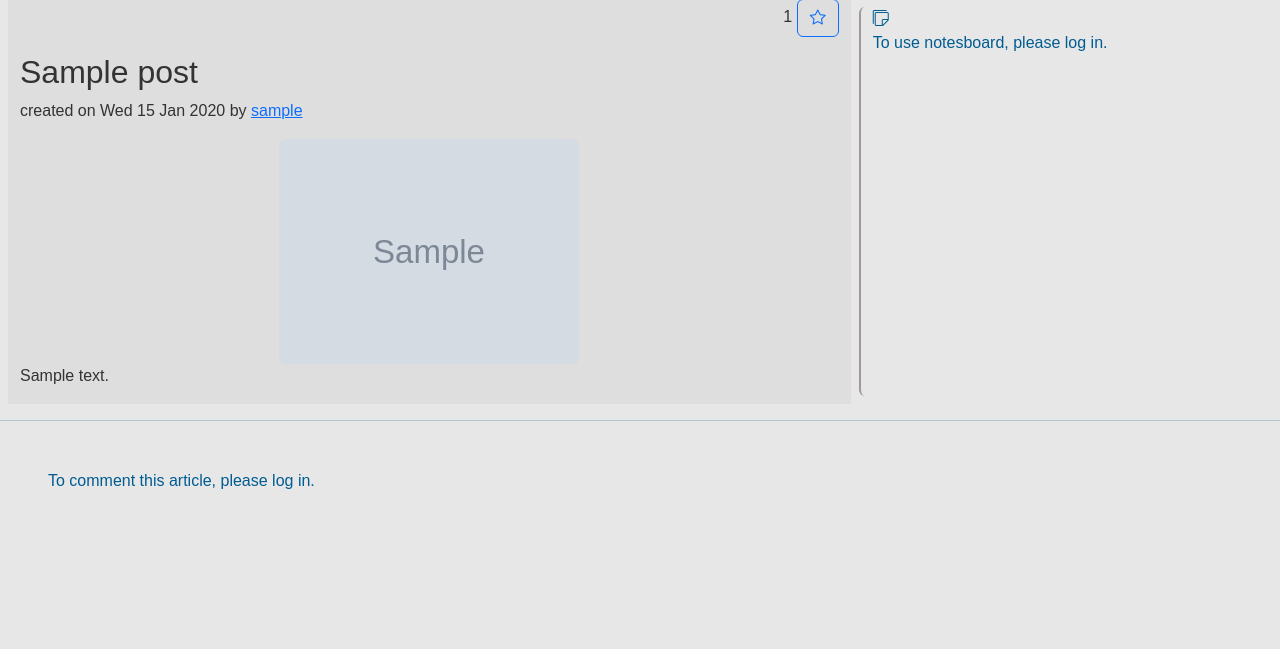
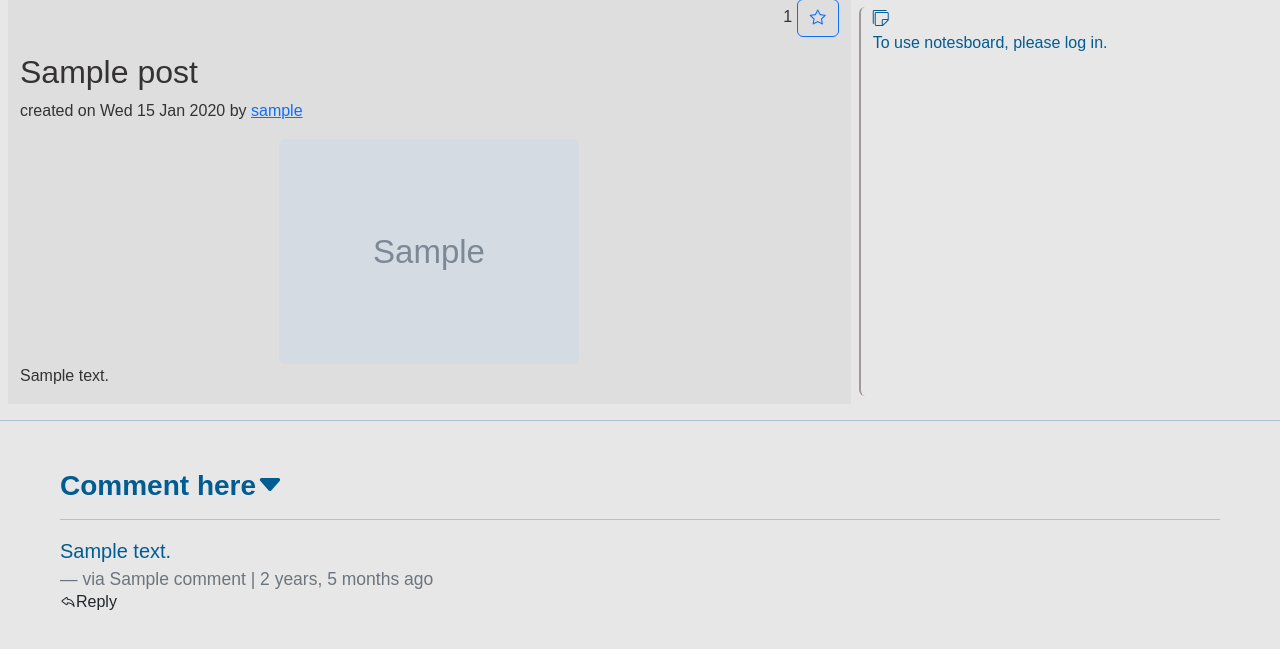
Before and after one commit to Jo-Zh/lba, a Django app: page /detail/1/ in a window 1280 px wide. Shown: the part 81-730 px from the top of the page. Run offline with Django 4.2, Linux system fonts and the light colour scheme; tables that the repository leaves empty hold one stand-in row (values such as "Sample post"); grey boxes marked "Sample" are stand-in pictures; some libraries are stand-ins or nearby versions.

Commit message:
anyone can comment

```diff
--- a/main/templates/main/detail.html
+++ b/main/templates/main/detail.html
@@ -79,7 +79,7 @@
 </div>
 <hr>
 <div class="row m-5">
-    {%if user.is_authenticated%}
+
     <div class="accordion-item">
         <h2 class="accordion-header " id="headingOne">
             <button class="accordion-button fs-3 fw-bold" type="button" data-bs-toggle="collapse"
@@ -143,9 +143,7 @@
         No Comments at now...
         {%endfor%}
 
-        {%else%}
-        To comment this article, please log in.
-        {%endif%}
+
     </div>
 </div>
 {%endblock%}
```
Also changed, not shown: 1 other file.
